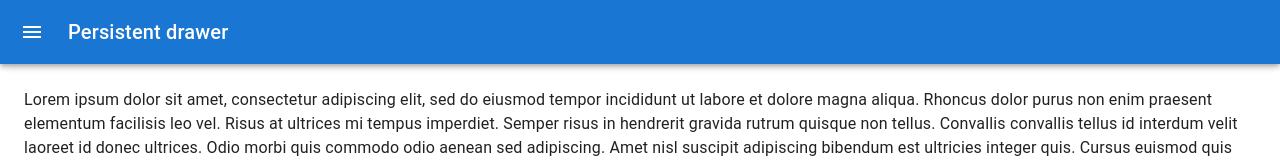
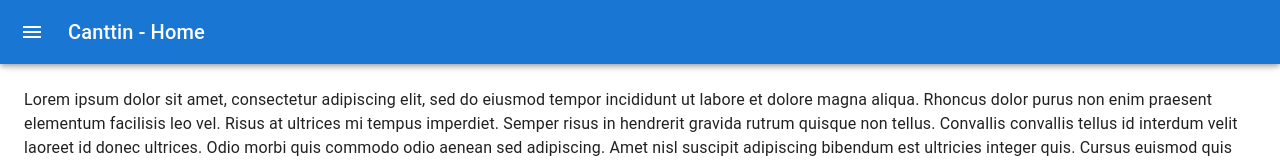
Before and after one commit to OmarThinks/Cantiin-React-MaterialUI, a React (Create React App) app in the folder src/: page / in a window 1280 px wide. Shown: the top 160 px of the page. Built offline with nearby package versions, Linux system fonts and the light colour scheme.

Commit message:
Added routes to index.js

```diff
--- a/src/src/App.js
+++ b/src/src/App.js
@@ -92,7 +92,7 @@ export default function App() {
             <MenuIcon />
           </IconButton>
           <Typography variant="h6" noWrap component="div">
-            Persistent drawer
+            Canttin - Home
           </Typography>
         </Toolbar>
       </AppBar>
--- a/src/src/index.js
+++ b/src/src/index.js
@@ -3,10 +3,14 @@ import ReactDOM from 'react-dom';
 import './index.css';
 import App from './App';
 import reportWebVitals from './reportWebVitals';
+import { BrowserRouter } from "react-router-dom";
+
 
 ReactDOM.render(
   <React.StrictMode>
-    <App />
+    <BrowserRouter>
+      <App />
+    </BrowserRouter>
   </React.StrictMode>,
   document.getElementById('root')
 );
```
